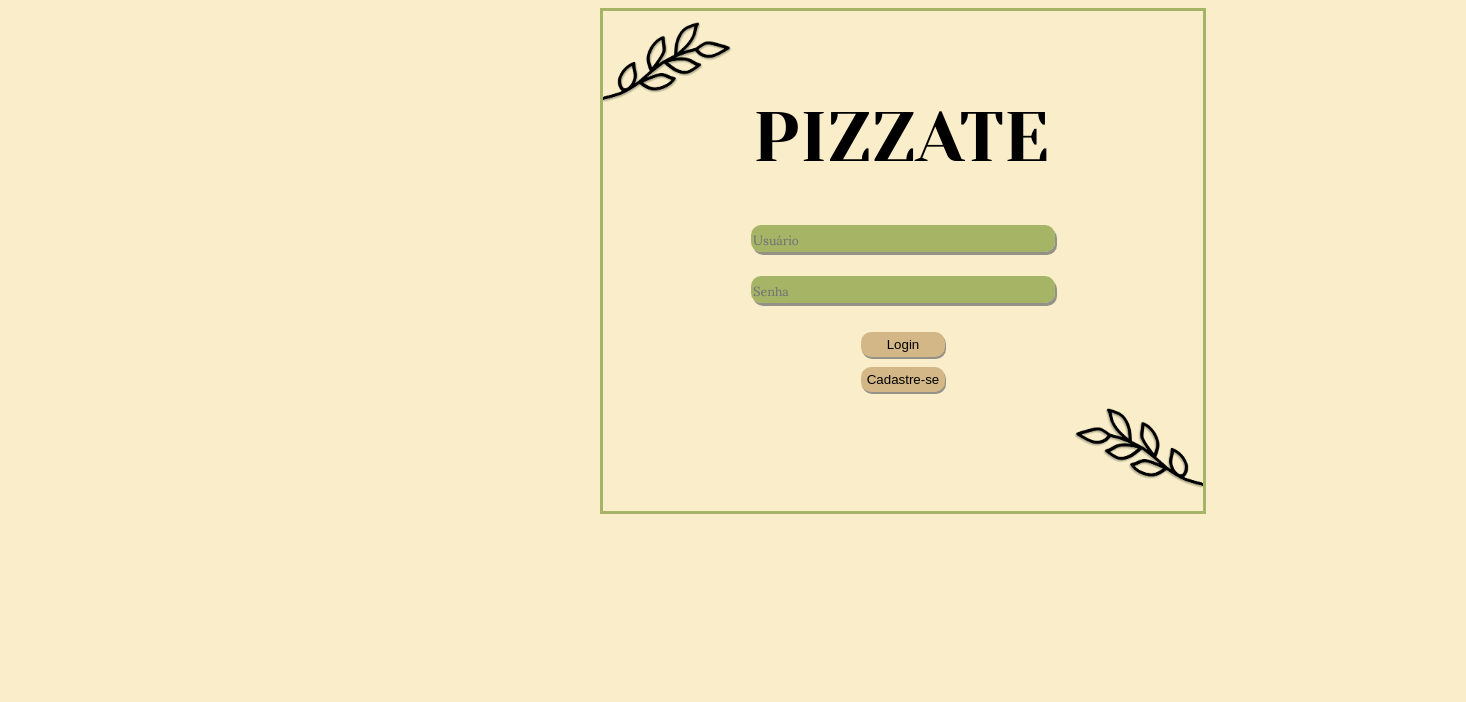
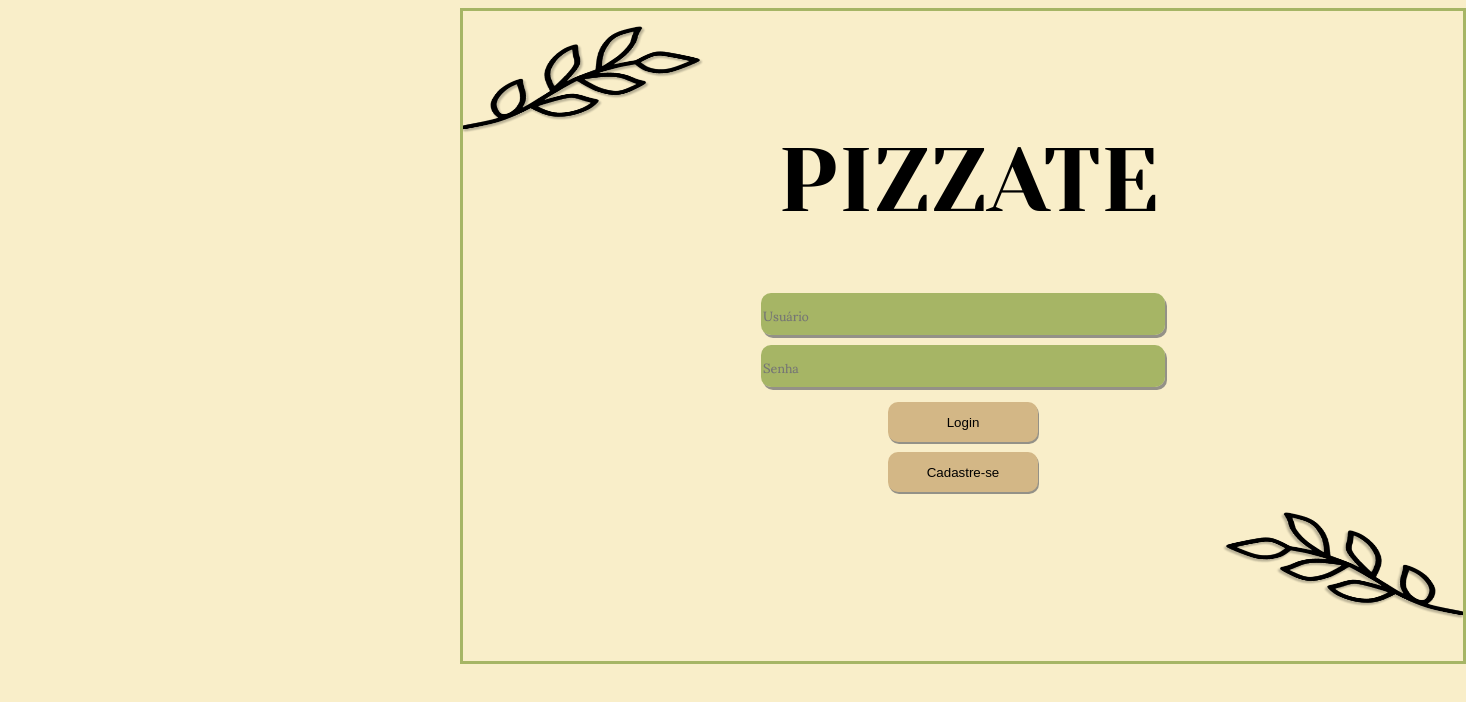
Before and after one commit to Maua-Dev/hack_g5_pizzapp_front, a React (Create React App) app: page / in a window 1280 px wide. Shown: the top 702 px of the page, 1466 px wide, since content can reach past the window. Built offline with nearby package versions, Linux system fonts and the light colour scheme.

Commit message:
Tela de login finalizada

```diff
--- a/src/pages/App_TelaLogin.css
+++ b/src/pages/App_TelaLogin.css
@@ -13,9 +13,9 @@
 body {
   background-color: #F9EEC9;
   display: -ms-inline-grid;
-  margin-left: 600px;
+  margin-left: 460px;
   border: solid;
   border-color: #90A74CC9;
-  width: 600px;
-  height: 500px;
+  width: 1000px;
+  height: 650px;
 }
--- a/src/pages/App_TelaLogin.jsx
+++ b/src/pages/App_TelaLogin.jsx
@@ -1,5 +1,5 @@
 import '../pages/App_TelaLogin.css';
-import { MainTitle, InputUser, LogUserBut } from '../styled-components/Text';
+import { MainTitle, InputUser, LogUserBut, LogUserButAct } from '../styled-components/Text';
 import { Container, InputContainer, LogContainer } from '../styled-components/container';
 
 import raminho from '../images/raminho.png'
--- a/src/styled-components/Text.jsx
+++ b/src/styled-components/Text.jsx
@@ -3,15 +3,16 @@ import styled from 'styled-components'
 const MainTitle = styled.h1`
     font-weight: normal;
     font-family: Yeseva One;
-    font-size: 70px;
+    font-size: 90px;
     display: inline-block;
+    margin-left: 35px;
 `
 
 const InputUser = styled.input`
     text-align: left;
     font-weight: lighter;
-    height: 50%;
-    width: 300px;
+    height: 40px;
+    width: 400px;
     font-family: Sumana Regular;
     background-color:#90A74CC9;
     margin-bottom: 10px;
@@ -22,7 +23,8 @@ const InputUser = styled.input`
 
 const LogUserBut = styled.button`
     background-color:#D3B786;
-    height: 25px;
+    width: 150px;
+    height: 40px;
     margin-top: 5px;
     margin-bottom: 5px;
     border-radius: 10px;
@@ -30,4 +32,14 @@ const LogUserBut = styled.button`
     box-shadow: 1px 2px #6d6d6db7;
 `
 
-export { MainTitle, InputUser, LogUserBut }
+const LogUserButAct = styled.button`
+    background-color:#D3B786;
+    width: 150px;
+    height: 40px;
+    margin-top: 5px;
+    margin-bottom: 5px;
+    border-radius: 10px;
+    border: none;
+`
+
+export { MainTitle, InputUser, LogUserBut, LogUserButAct }
--- a/src/styled-components/container.jsx
+++ b/src/styled-components/container.jsx
@@ -2,7 +2,8 @@ import styled from 'styled-components';
 
 const Container = styled.div`
     display: grid;
-    margin-right: 300px;
+    justify-content: center;
+
 `
 
 const InputContainer = styled.div `
--- a/src/styled-components/image.jsx
+++ b/src/styled-components/image.jsx
@@ -1,15 +1,15 @@
 import styled from 'styled-components';
 
 const ImgTop = styled.img`
-    width: 150px;
-    height: 150px;
+    width: 280px;
+    height: 200px;
 `
 
 const ImgBot = styled.img`
-    width: 150px;
-    height: 150px;
+    width: 280px;
+    height: 200px;
     transform: scaleX(-1);
-    margin-left: 450px;
+    margin-left: 720px;
 `
 
 export{ImgTop, ImgBot}
```
